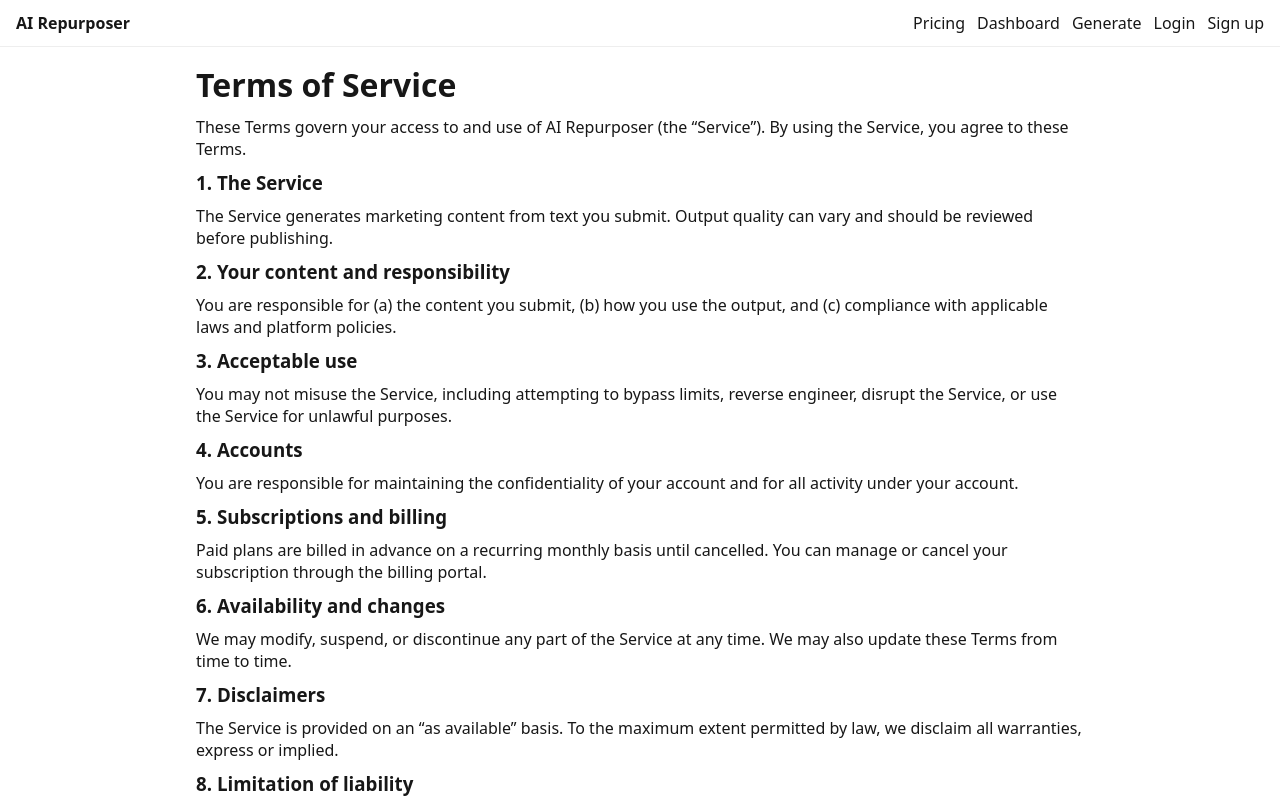
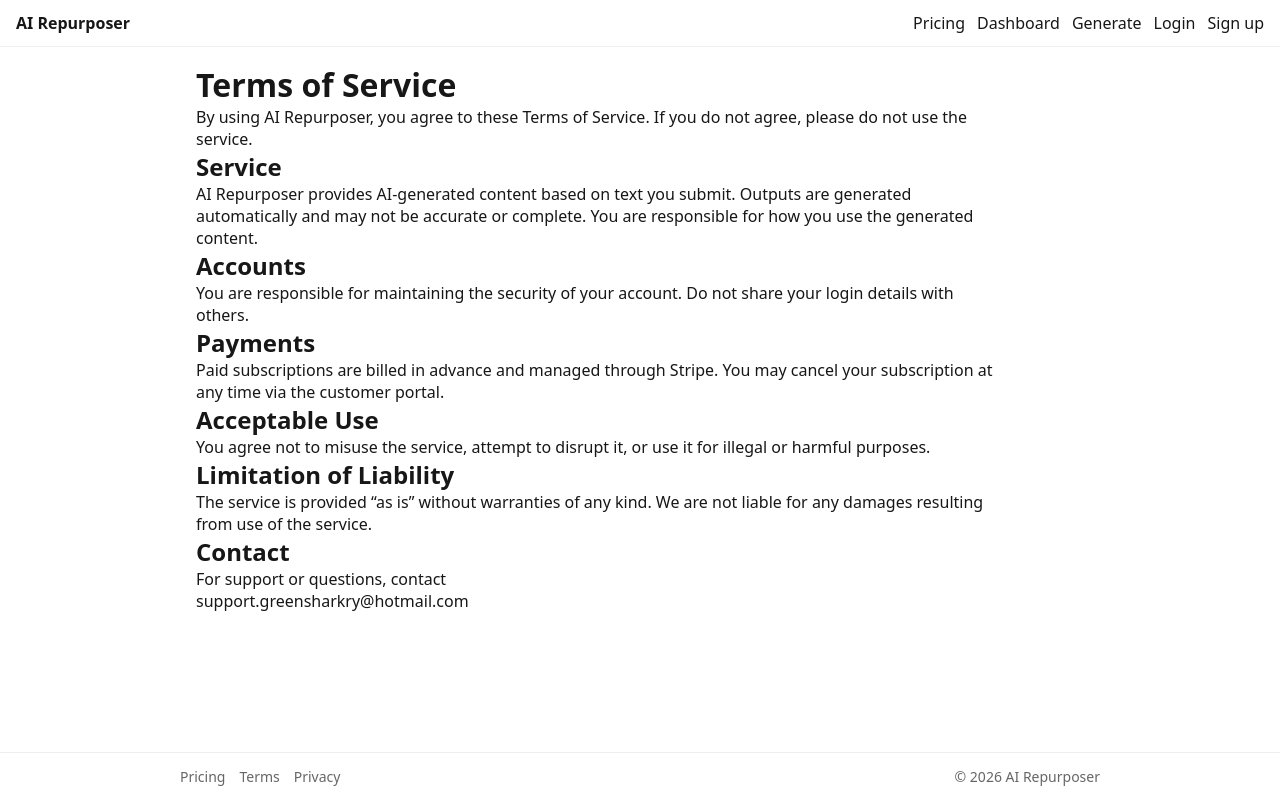
Before and after one commit to ibad59311-rgb/ai-repurposer, a Next.js app: page /terms in a window 1280 px wide. Shown: the top 800 px of the page. Built offline with nearby package versions, Linux system fonts and the light colour scheme.

Commit message:
Clean up Terms and Privacy

```diff
--- a/src/app/terms/page.tsx
+++ b/src/app/terms/page.tsx
@@ -1,55 +1,51 @@
 export default function Terms() {
 return (
-    <main style={{ display: "grid", gap: 10 }}>
+<main style={{ maxWidth: 800 }}>
 <h1>Terms of Service</h1>
 
 <p>
-        These Terms govern your access to and use of AI Repurposer (the “Service”). By using the Service, you agree to these Terms.
+By using AI Repurposer, you agree to these Terms of Service.
+If you do not agree, please do not use the service.
 </p>
 
-      <h3>1. The Service</h3>
+<h2>Service</h2>
 <p>
-        The Service generates marketing content from text you submit. Output quality can vary and should be reviewed before publishing.
+AI Repurposer provides AI-generated content based on text you submit.
+Outputs are generated automatically and may not be accurate or complete.
+You are responsible for how you use the generated content.
 </p>
 
-      <h3>2. Your content and responsibility</h3>
+<h2>Accounts</h2>
 <p>
-        You are responsible for (a) the content you submit, (b) how you use the output, and (c) compliance with applicable laws and platform policies.
+You are responsible for maintaining the security of your account.
+Do not share your login details with others.
 </p>
 
-      <h3>3. Acceptable use</h3>
+<h2>Payments</h2>
 <p>
-        You may not misuse the Service, including attempting to bypass limits, reverse engineer, disrupt the Service, or use the Service for unlawful purposes.
+Paid subscriptions are billed in advance and managed through Stripe.
+You may cancel your subscription at any time via the customer portal.
 </p>
 
-      <h3>4. Accounts</h3>
+<h2>Acceptable Use</h2>
 <p>
-        You are responsible for maintaining the confidentiality of your account and for all activity under your account.
+You agree not to misuse the service, attempt to disrupt it,
+or use it for illegal or harmful purposes.
 </p>
 
-      <h3>5. Subscriptions and billing</h3>
+<h2>Limitation of Liability</h2>
 <p>
-        Paid plans are billed in advance on a recurring monthly basis until cancelled. You can manage or cancel your subscription through the billing portal.
+The service is provided “as is” without warranties of any kind.
+We are not liable for any damages resulting from use of the service.
 </p>
 
-      <h3>6. Availability and changes</h3>
+<h2>Contact</h2>
 <p>
-        We may modify, suspend, or discontinue any part of the Service at any time. We may also update these Terms from time to time.
-      </p>
-
-      <h3>7. Disclaimers</h3>
-      <p>
-        The Service is provided on an “as available” basis. To the maximum extent permitted by law, we disclaim all warranties, express or implied.
-      </p>
-
-      <h3>8. Limitation of liability</h3>
-      <p>
-        To the maximum extent permitted by law, we are not liable for indirect, incidental, special, consequential, or punitive damages, or any loss of profits or revenues.
-      </p>
-
-      <h3>9. Contact</h3>
-      <p>
-        For support or questions, contact: <b>support@yourdomain.com</b> (replace with your support email).
+For support or questions, contact
+<br />
+<a href="mailto:support.greensharkry@hotmail.com">
+support.greensharkry@hotmail.com
+</a>
 </p>
 </main>
 );
```
Also changed, not shown: src/app/privacy/page.tsx (+32 -22 lines). Lines whose indentation alone changed are shown as unchanged.
